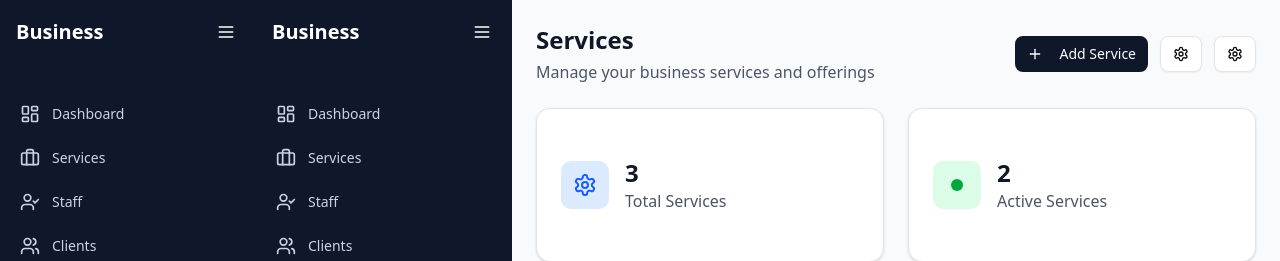
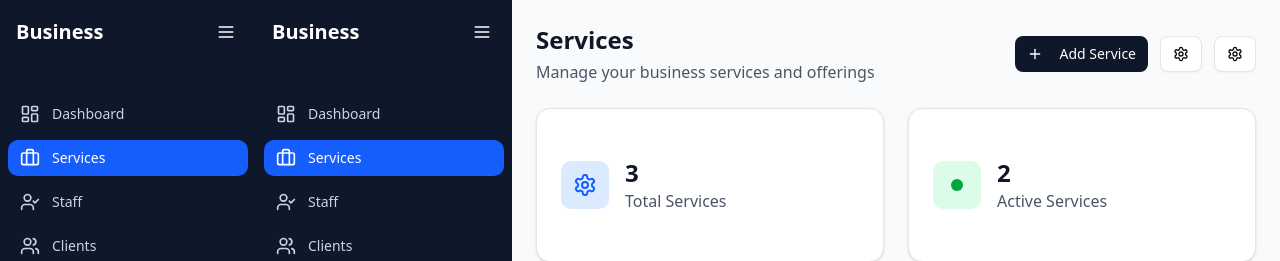
Before and after one commit to Hussein-Alayan/Slotify, a Next.js app in the folder client/: page /business-dashboard/services in a window 1280 px wide. Shown: the top 261 px of the page. Built offline with nearby package versions, Linux system fonts and the light colour scheme.

Commit message:
feat: update sidebar navigation links to include business-dashboard prefix

```diff
--- a/client/src/components/shared/sidebar.tsx
+++ b/client/src/components/shared/sidebar.tsx
@@ -12,16 +12,19 @@ import {
   BarChart3,
   Settings,
   Menu,
-  Building2,
 } from "lucide-react";
 
 const navigation = [
-  { name: "Dashboard", href: "/", icon: LayoutDashboard },
-  { name: "Services", href: "/services", icon: Briefcase },
-  { name: "Staff", href: "/staff", icon: UserCheck },
-  { name: "Clients", href: "/clients", icon: Users },
-  { name: "Analytics", href: "/analytics", icon: BarChart3 },
-  { name: "Settings", href: "/settings", icon: Settings },
+  {
+    name: "Dashboard",
+    href: "/business-dashboard/dashboard",
+    icon: LayoutDashboard,
+  },
+  { name: "Services", href: "/business-dashboard/services", icon: Briefcase },
+  { name: "Staff", href: "/business-dashboard/staff", icon: UserCheck },
+  { name: "Clients", href: "/business-dashboard/clients", icon: Users },
+  { name: "Analytics", href: "/business-dashboard/analytics", icon: BarChart3 },
+  { name: "Settings", href: "/business-dashboard/settings", icon: Settings },
 ];
 
 export function Sidebar() {
```
